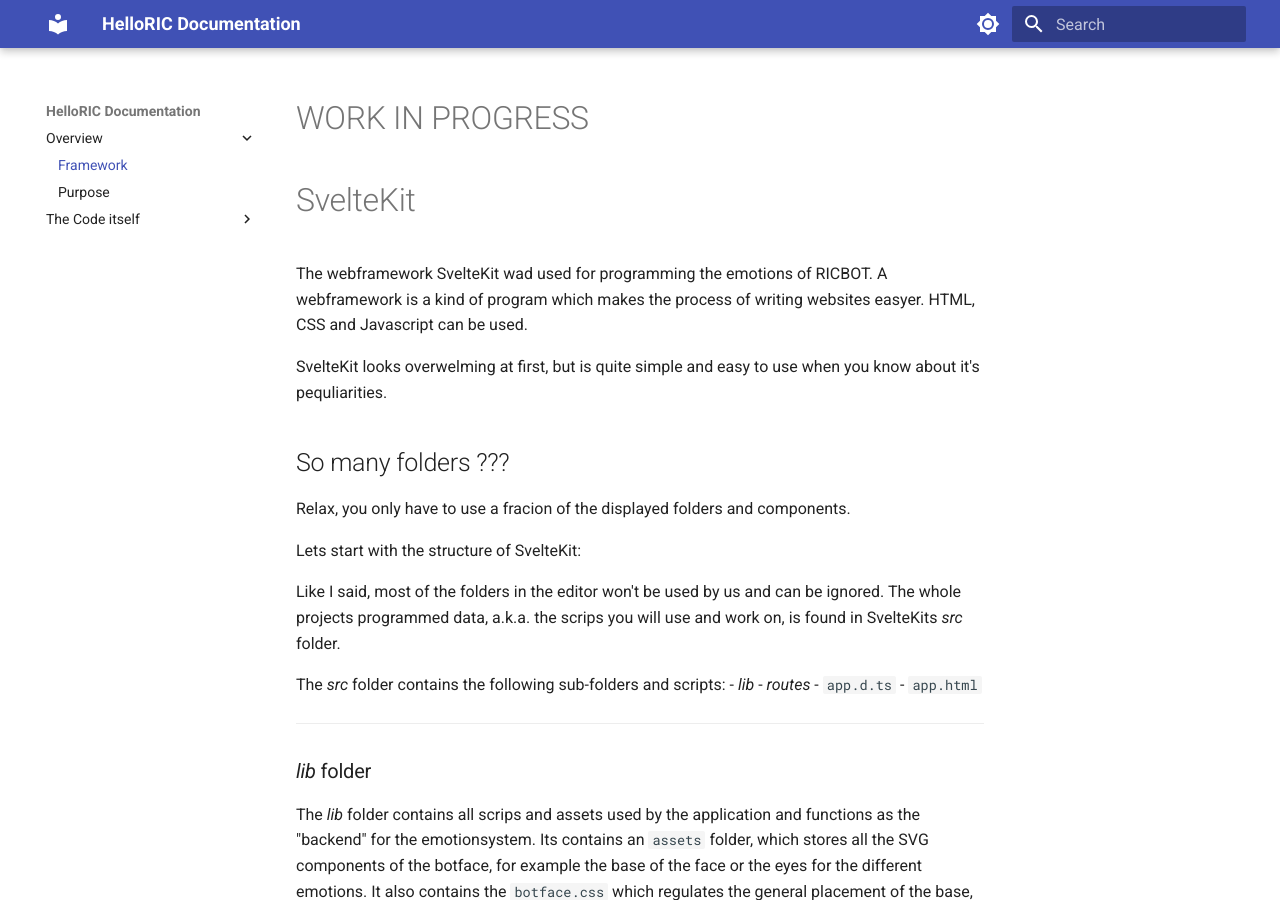
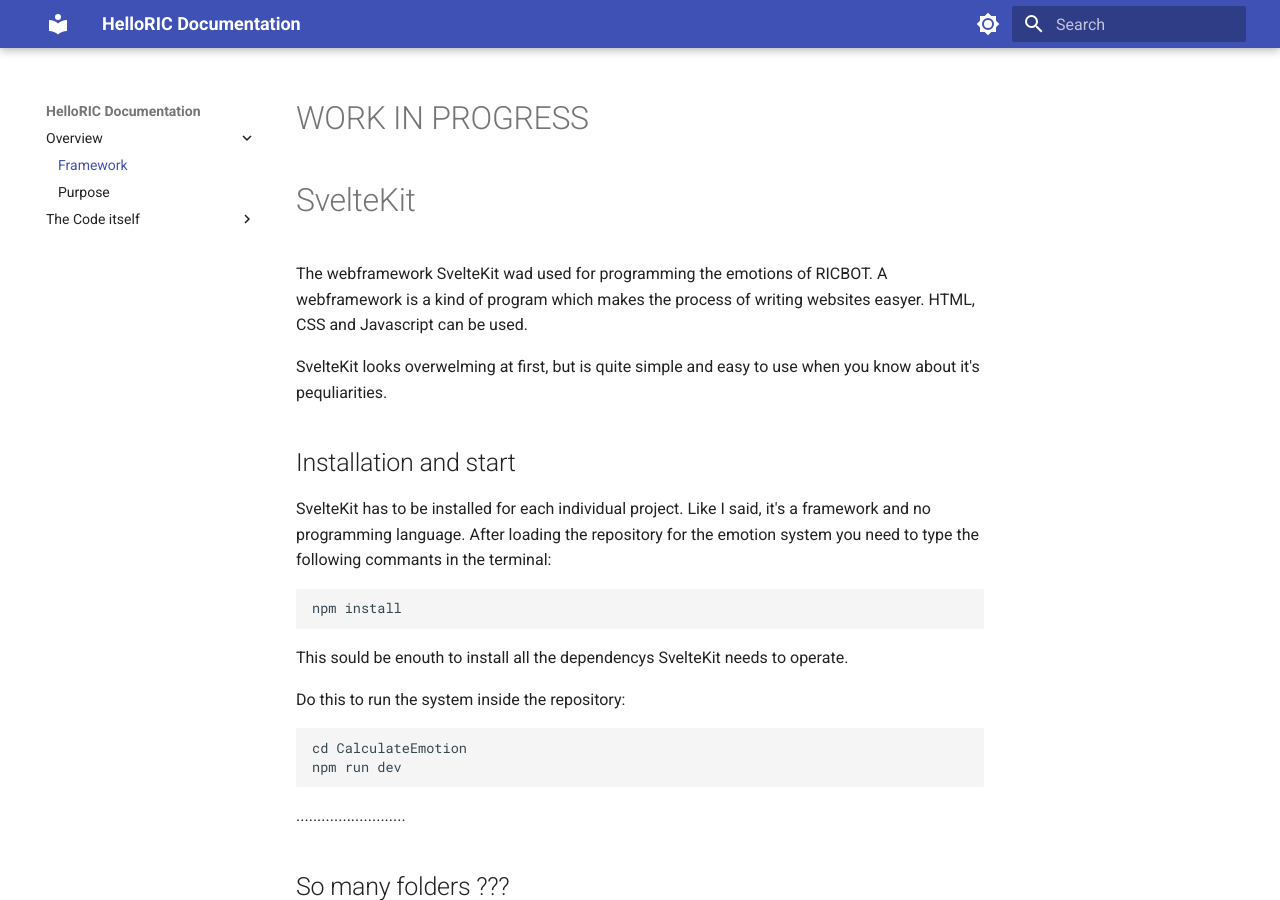
Before and after one commit to helloric/svelte-ui, an MkDocs documentation site: the page built from docs/svelte.md, in a window 1280 px wide and 900 px high. Built offline with MkDocs 1.6.1 and Material for MkDocs 9.7.7, drawn with Linux system fonts in a browser that asks for light colours.

Commit message:
Small documentation changes

````diff
--- a/docs/svelte.md
+++ b/docs/svelte.md
@@ -7,6 +7,21 @@ HTML, CSS and Javascript can be used.
 
 SvelteKit looks overwelming at first, but is quite simple and easy to use when you know about it's pequliarities.
 
+## Installation and start
+SvelteKit has to be installed for each individual project. Like I said, it's a framework and no programming language. After loading the repository for the emotion system you need to type the following commants in the terminal:
+
+```
+npm install
+```
+This sould be enouth to install all the dependencys SvelteKit needs to operate.
+
+Do this to run the system inside the repository:
+
+```
+cd CalculateEmotion
+npm run dev
+```
+..........................
 ## So many folders ???
 Relax, you only have to use a fracion of the displayed folders and components.
 
````
